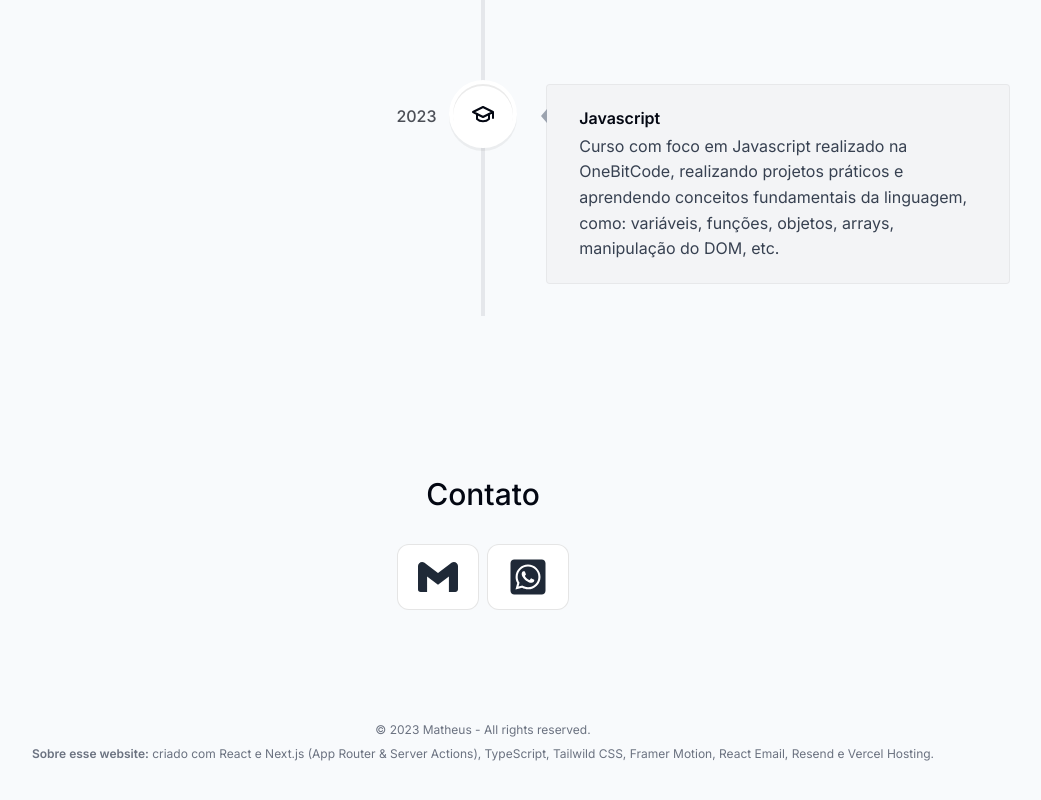
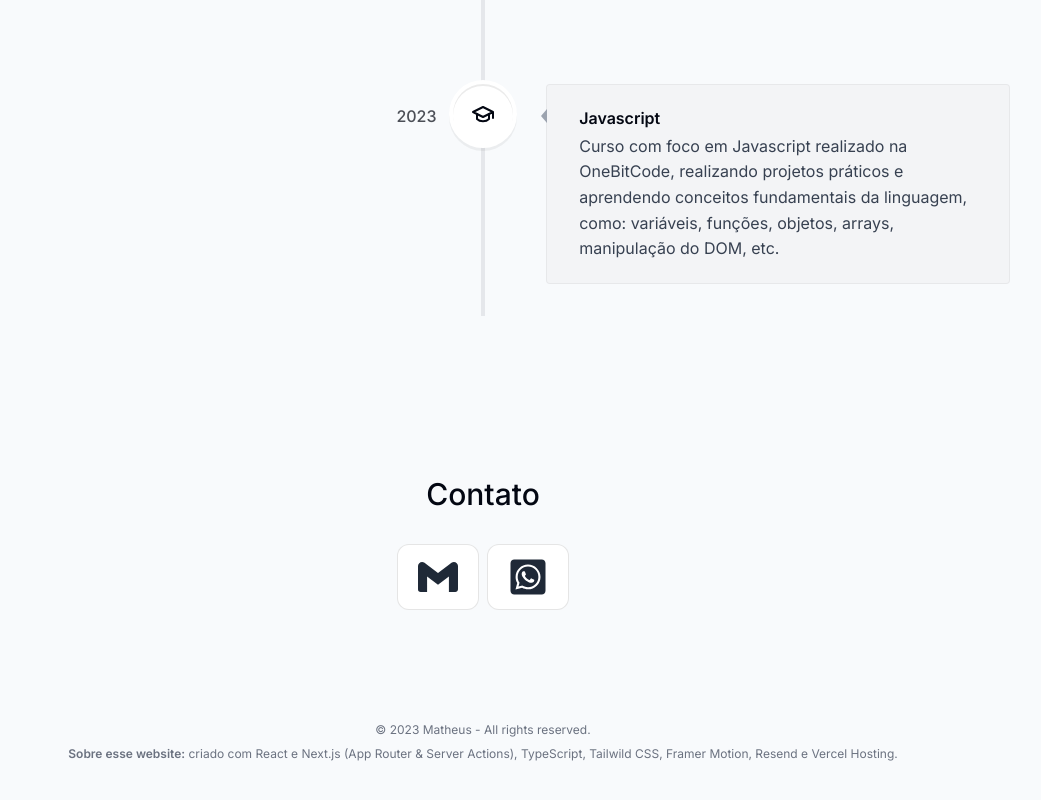
Before and after one commit to 1Maatheus/portfolio, a Next.js app in the folder my-portfolio/: page / in a window 1280 px wide. Shown: the part 5563-6363 px from the top of the page, without its empty margins (157-1198 px from the left). Built offline with nearby package versions, Linux system fonts and the light colour scheme.

Commit message:
Atualizando informações do footer

```diff
--- a/my-portfolio/components/Footer.tsx
+++ b/my-portfolio/components/Footer.tsx
@@ -12,7 +12,7 @@ const Footer = () => {
       <p className="text-xs">
         <span className="font-semibold">Sobre esse website:</span> criado com
         React e Next.js (App Router & Server Actions), TypeScript, Tailwild CSS,
-        Framer Motion, React Email, Resend e Vercel Hosting.
+        Framer Motion, Resend e Vercel Hosting.
       </p>
     </footer>
   );
```
